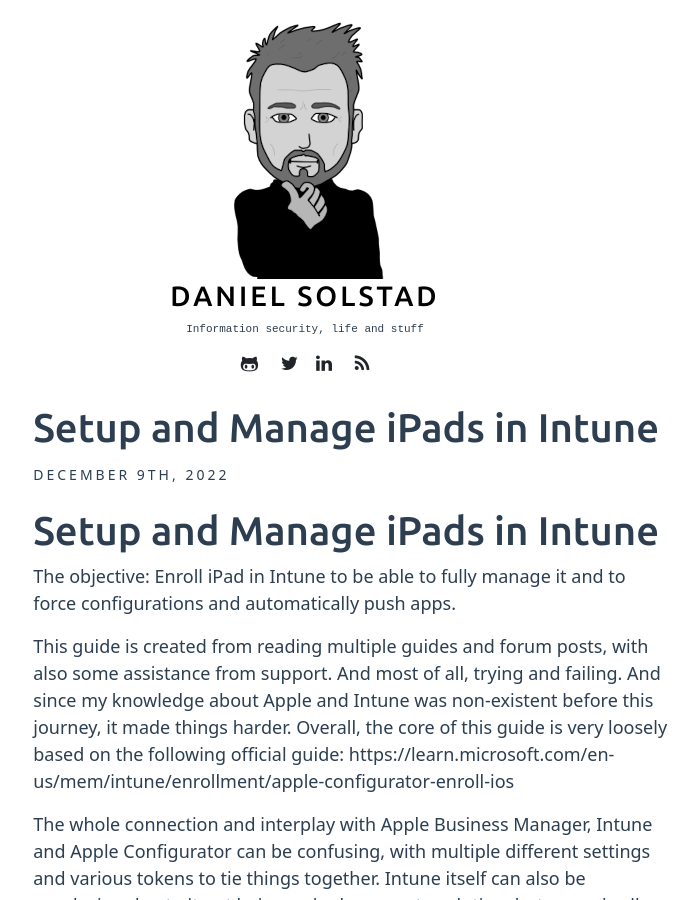
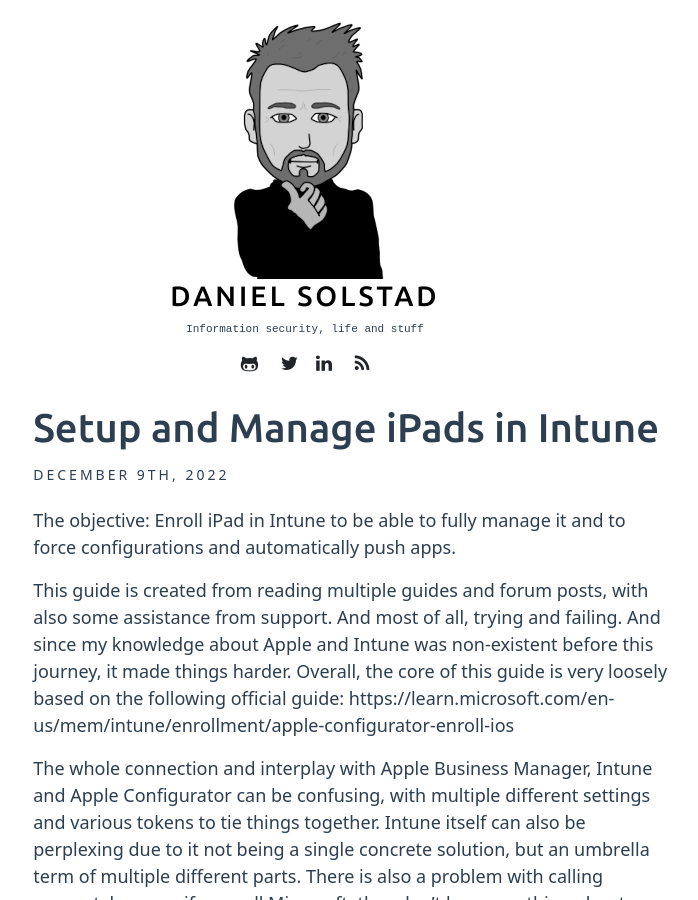
Before and after one commit to dsolstad/dsolstad.github.io, a Jekyll site: the page built from _posts/2022-12-09-Setup-iPad-Intune.md, in a window 1280 px wide and 900 px high. Shown: the whole window, without its empty margins (335-1033 px from the left). Built offline with Jekyll 4.4.1, drawn with Linux system fonts in a browser that asks for light colours.

Commit message:
Update 2022-12-09-Setup-iPad-Intune.md

```diff
--- a/_posts/2022-12-09-Setup-iPad-Intune.md
+++ b/_posts/2022-12-09-Setup-iPad-Intune.md
@@ -6,8 +6,6 @@ categories: []
 tags: [intune, apple]
 description: Fully enroll iPad in Intune to force configurations and push apps
 ---
-
-# Setup and Manage iPads in Intune
 
 The objective: Enroll iPad in Intune to be able to fully manage it and to force configurations and automatically push apps.
 
```
